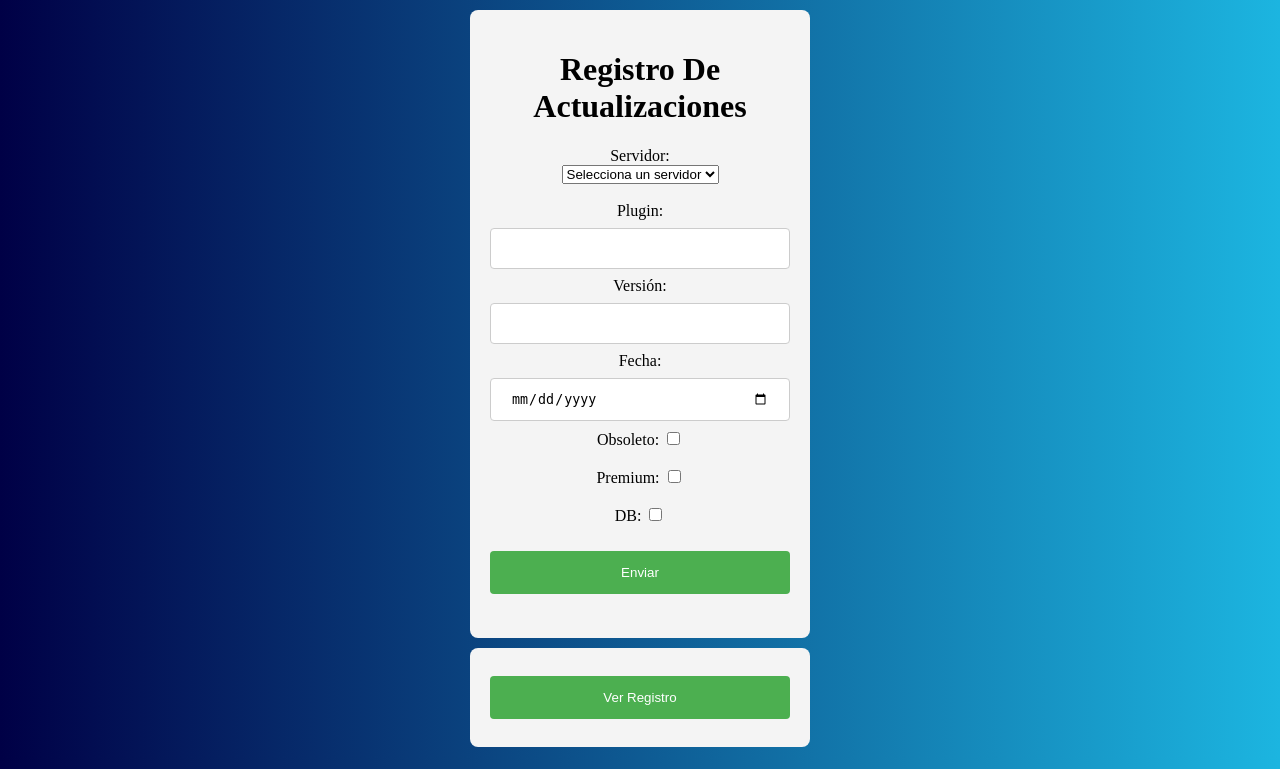
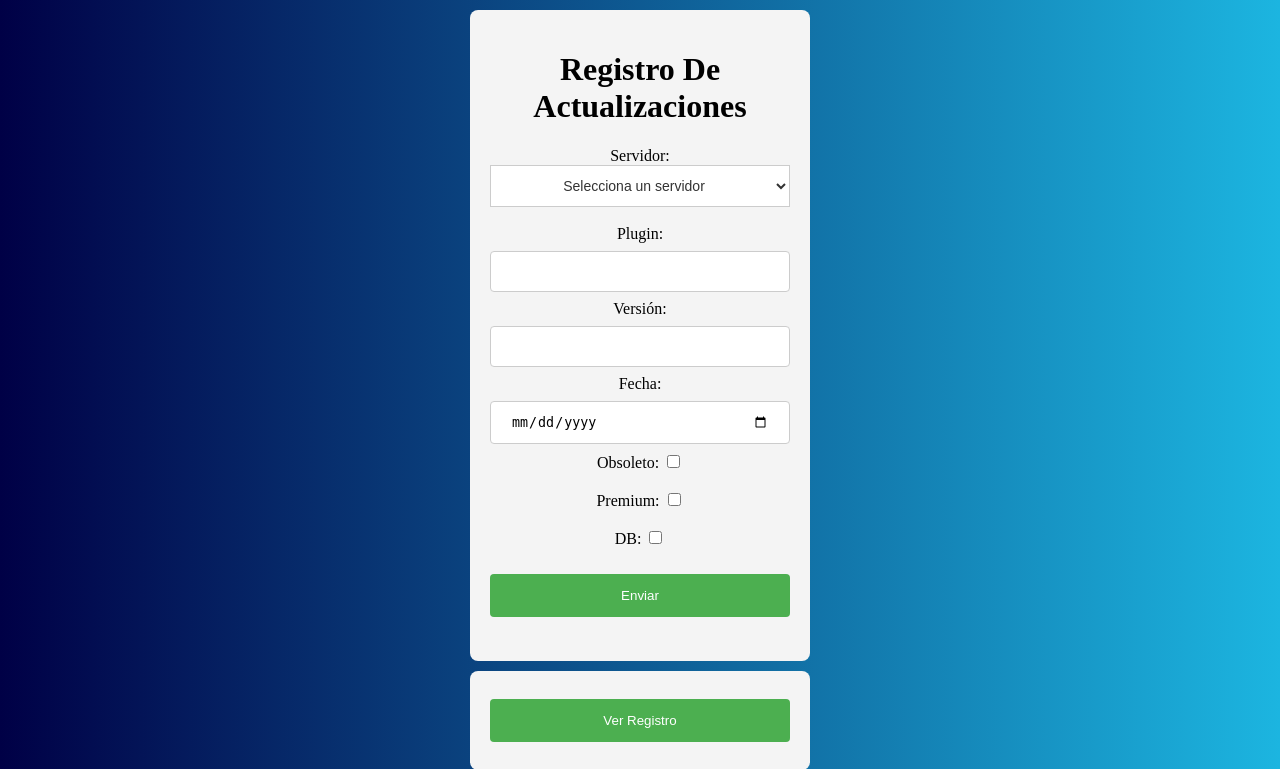
Before and after one commit to Felg-Ts/taskuplog, a Flask app: page / in a window 1280 px wide. Shown: the top 769 px of the page. Run offline with Flask 2, Linux system fonts and the light colour scheme.

Commit message:
estilo del campo select

```diff
--- a/static/css/style-form.css
+++ b/static/css/style-form.css
@@ -36,3 +36,15 @@ input[type="submit"] {
 input[type="submit"]:hover {
   background-color: #45a049;
 }
+
+select {
+  width: 100%;
+  height: 42px;
+  color: #333;
+  background-color: #fff;
+  border: 1px solid #ccc;
+  font-family: Arial, sans-serif;
+  font-size: 14px;
+  cursor: pointer;
+  text-align: center;
+}
```
